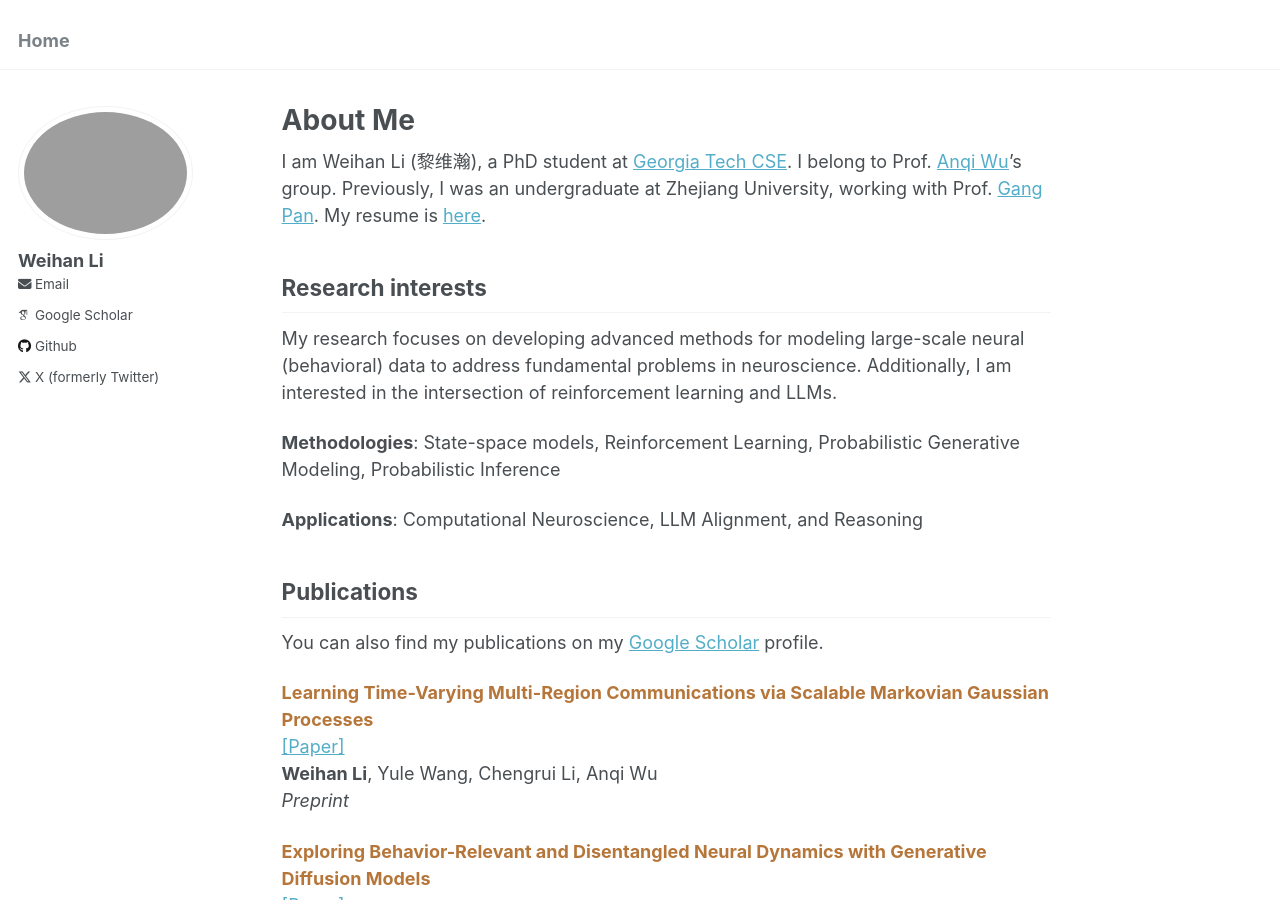
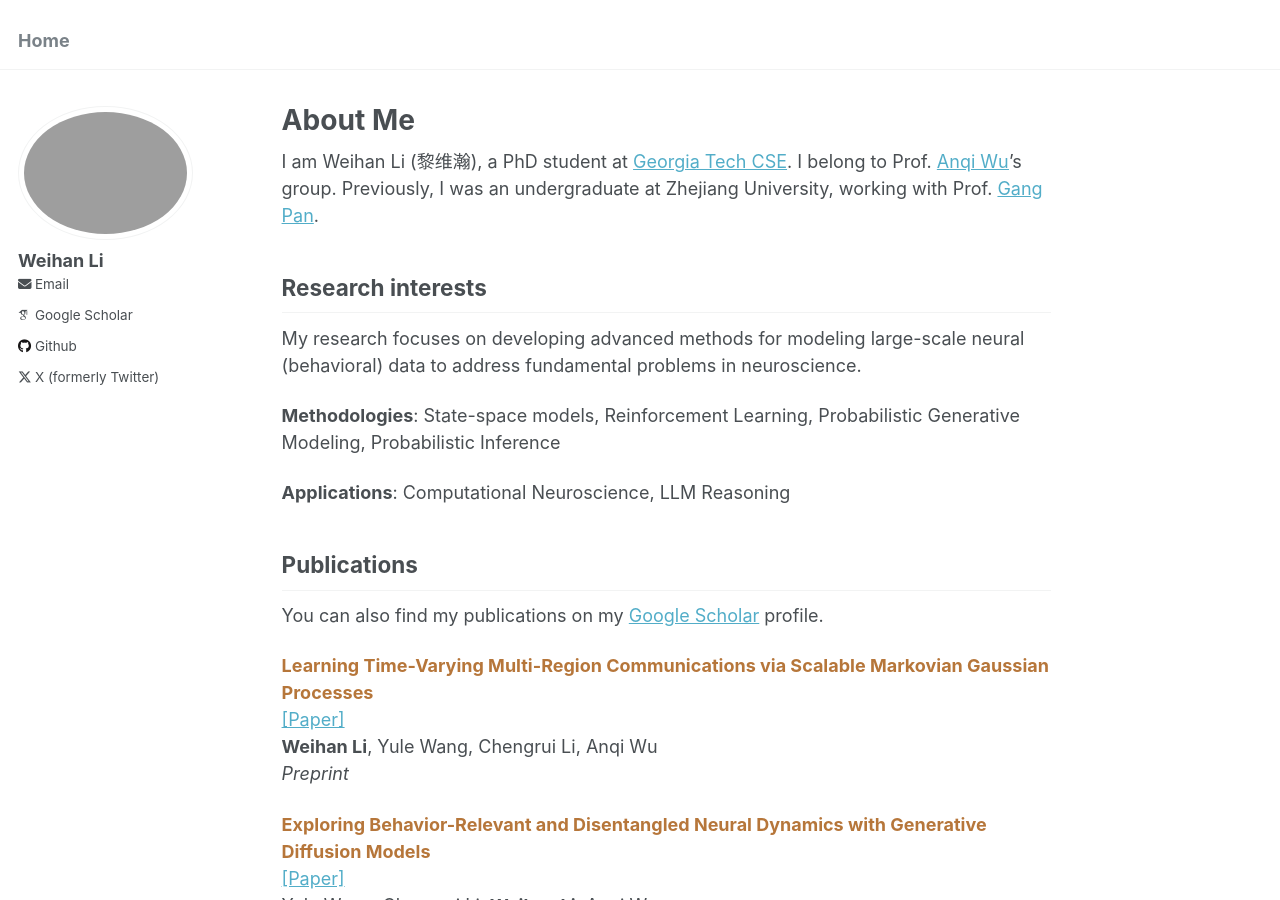
Before and after one commit to WeihanLikk/WeihanLikk.github.io, a Jekyll site: the page built from _pages/about.md, in a window 1280 px wide and 900 px high. Built offline with Jekyll 4.4.1, drawn with Linux system fonts in a browser that asks for light colours; some web fonts are replaced.

Commit message:
update-4-23

```diff
--- a/_pages/about.md
+++ b/_pages/about.md
@@ -7,15 +7,16 @@ redirect_from:
   - /about.html
 ---
 
-I am Weihan Li (黎维瀚), a PhD student at [Georgia Tech CSE](https://cse.gatech.edu/). I belong to Prof. [Anqi Wu](https://sites.google.com/view/brainml/home)'s group. Previously, I was an undergraduate at Zhejiang University, working with Prof. [Gang Pan](https://scholar.google.com/citations?user=NWqnXNEAAAAJ&hl=en). My resume is [here](https://weihanlikk.github.io/assets/cv_weihan.pdf).
+I am Weihan Li (黎维瀚), a PhD student at [Georgia Tech CSE](https://cse.gatech.edu/). I belong to Prof. [Anqi Wu](https://sites.google.com/view/brainml/home)'s group. Previously, I was an undergraduate at Zhejiang University, working with Prof. [Gang Pan](https://scholar.google.com/citations?user=NWqnXNEAAAAJ&hl=en).
+<!-- My resume is [here](https://weihanlikk.github.io/assets/cv_weihan.pdf). -->
 
 ## Research interests
 
-My research focuses on developing advanced methods for modeling large-scale neural (behavioral) data to address fundamental problems in neuroscience. Additionally, I am interested in the intersection of reinforcement learning and LLMs.
+My research focuses on developing advanced methods for modeling large-scale neural (behavioral) data to address fundamental problems in neuroscience.
 
 **Methodologies**: State-space models, Reinforcement Learning, Probabilistic Generative Modeling, Probabilistic Inference
 
-**Applications**: Computational Neuroscience, LLM Alignment, and Reasoning
+**Applications**: Computational Neuroscience, LLM Reasoning
 
 ## Publications
 
```
